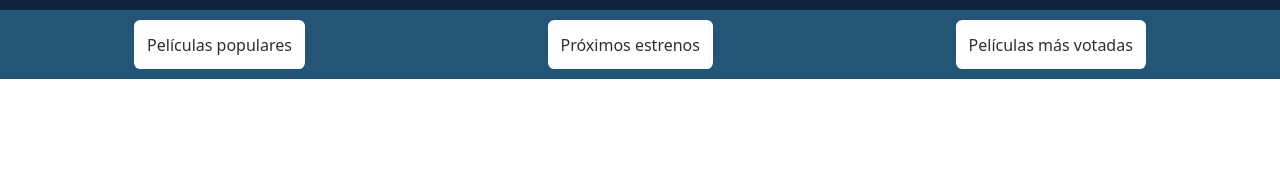
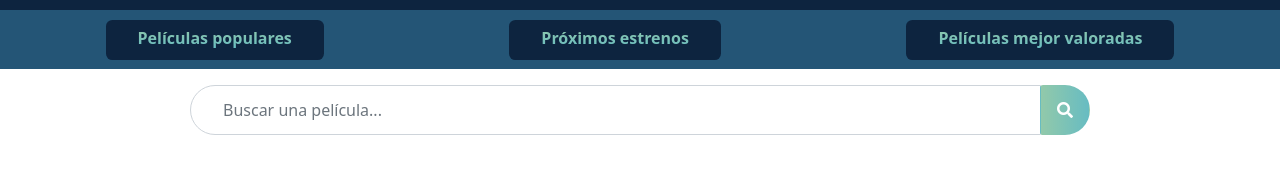
Before and after one commit to jgomez2531/Geeks-Hubs-TMDb, a React app: page / in a window 1280 px wide. Shown: the part 68-242 px from the top of the page. Built offline with nearby package versions, Linux system fonts and the light colour scheme.

Commit message:
CSS
Mejoras con CSS

```diff
--- a/public/index.html
+++ b/public/index.html
@@ -12,6 +12,7 @@
     <link rel="manifest" href="%PUBLIC_URL%/manifest.json" />
     <link rel="icon" type="image/png" sizes="32x32" href="favicon-32x32.png">
     <link href="https://cdn.jsdelivr.net/npm/bootstrap@5.0.1/dist/css/bootstrap.min.css" rel="stylesheet" integrity="sha384-+0n0xVW2eSR5OomGNYDnhzAbDsOXxcvSN1TPprVMTNDbiYZCxYbOOl7+AMvyTG2x" crossorigin="anonymous">
+    <link rel="stylesheet" href="//use.fontawesome.com/releases/v5.0.7/css/all.css">
     <link href="styles.css" rel="stylesheet">
     <title>TMDb API</title>
   </head>
--- a/src/components/App.js
+++ b/src/components/App.js
@@ -1,10 +1,12 @@
 import React from 'react';
 import Header from './Header/header';
+import Search from './Search/search';
 
 function App() {
   return (
     <div className="App">
       <Header/>
+      <Search/>
     </div>
   );
 }
--- a/src/components/Header/header.css
+++ b/src/components/Header/header.css
@@ -8,15 +8,25 @@ header {
 }
 
 span {
-    padding: 0.8em;
-    border-radius: 0.4em;
+    padding: 0em 2em 0em 2em;
     cursor: pointer;
-    background-color: #fff;
-    transition: all 0.5s;
-
+    font-weight: bolder;
+    background: -webkit-linear-gradient(#92C9AA, #67BCC2);
+    -webkit-background-clip: text;
+    -webkit-text-fill-color: transparent;
 }
 
+.spanMenu {
+    padding-top: 6px;
+    border-radius: 0.4em;
+    background-color: #0D243F;
+    height: 40px;
+}
+
+/*
 span:hover {
-    background-color: #0D243F;
+    background: linear-gradient(to right, #92C9AA, #67BCC2);
     color: #fff;
 }
+
+*/
--- a/src/components/Header/header.js
+++ b/src/components/Header/header.js
@@ -3,9 +3,9 @@ import './header.css';
 
 const Header = props => {
     return (<header>
-        <span className="populares">Películas populares</span>
-        <span className="upcoming">Próximos estrenos</span>
-        <span className="top-rated">Películas más votadas</span>
+        <div className="spanMenu"><span className="populares">Películas populares</span></div>
+        <div className="spanMenu"><span className="upcoming">Próximos estrenos</span></div>
+        <div className="spanMenu"><span className="top-rated">Películas mejor valoradas</span></div>
     </header>)
 };
 
--- /dev/null
+++ b/src/components/Search/search.css
@@ -0,0 +1,23 @@
+.searchInput {
+    width: 900px;
+    padding-top: 1em;
+    padding-bottom: 1.5em;
+    margin: auto;
+    border-radius: 2em;
+}
+
+.inputSearch {
+    border-radius: 2em;
+    height: 50px;
+    padding-left: 2em;
+}
+
+.btn-search {
+    background: linear-gradient(to right, #92C9AA, #67BCC2);
+    color: #fff;
+    border-top-right-radius: 2em;
+    border-bottom-right-radius: 2em;
+    padding-left: 1em;
+    padding-right: 1em;
+    height: 50px;
+}
--- /dev/null
+++ b/src/components/Search/search.js
@@ -0,0 +1,16 @@
+import React from 'react';
+import './search.css';
+
+const Search = props => {
+    return (<div className="input-group searchInput">
+    <input type="text" className="form-control inputSearch" placeholder="Buscar una película..."/>
+    <div className="input-group-append">
+      <button className="btn btn-search" type="button">
+        <i className="fa fa-search"></i>
+      </button>
+    </div>
+  </div>)
+};
+
+
+export default Search;
```
